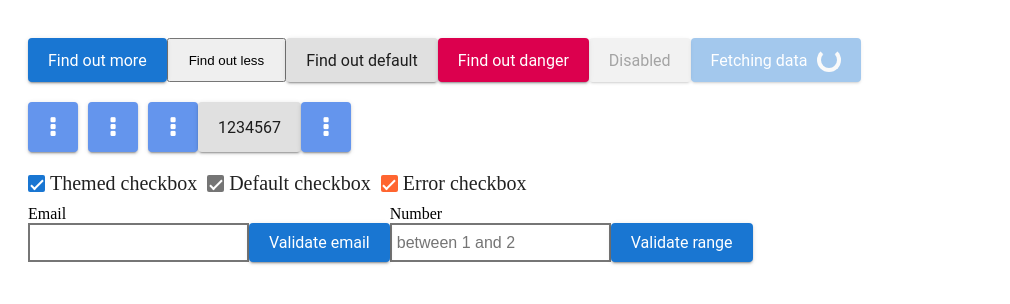
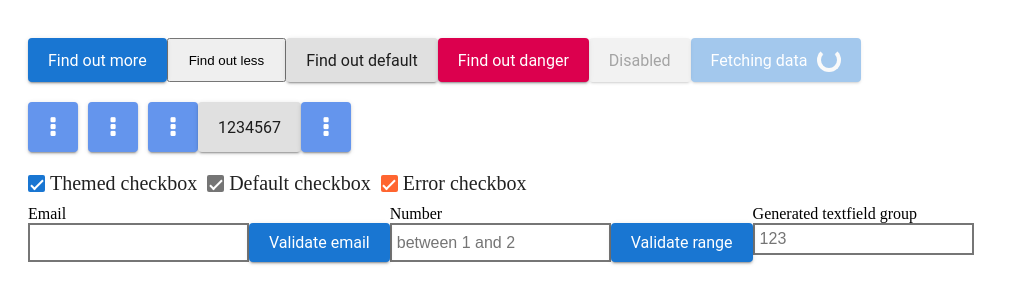
Before and after one commit to johnnyn2/jh-ui, a website with bundled scripts: page index.html in a window 1280 px wide. Shown: the whole page, without its empty margins (0-1010 px from the left). Built offline with nearby package versions, Linux system fonts and the light colour scheme.

Commit message:
add html string template for textifed and textfield group

```diff
--- a/index.html
+++ b/index.html
@@ -72,7 +72,7 @@
         </label>
     </div>
 
-    <div style="display: flex;">
+    <div id="textinput-container" style="display: flex;">
         <div class="jh-textfield-group">
             <label for="emailTextfield">Email</label>
             <div class="jh-textfield-row">
--- a/index.js
+++ b/index.js
@@ -104,6 +104,15 @@ document.addEventListener("DOMContentLoaded", e => {
         );
         console.log(isValid);
     });
+
+    const genTextfieldGrpHtml = JHTextFieldGroup.createElement({
+        textfieldGroupId: 'gen-textfield-grp',
+        label: 'Generated textfield group',
+        textfieldId: 'gen-textfield-grp-textfield',
+        placeholder: '123'
+    });
+    const genTextfieldGrp = new JHTextFieldGroup(genTextfieldGrpHtml);
+    document.getElementById('textinput-container').appendChild(genTextfieldGrpHtml);
 })
 
 window.JHElement=JHElement;
--- a/jh-ui/textfield-group/index.js
+++ b/jh-ui/textfield-group/index.js
@@ -19,7 +19,6 @@ class JHTextFieldGroup extends JHElement {
 
     validate(...validators) {
         const errObjs = validators.filter(v => !v.result);
-        console.log('errObjs: ', errObjs);
         const isValid = errObjs.length <= 0;
         if (isValid) {
             this.jhErrTxt.innerHTML = '&nbsp;';
@@ -33,12 +32,20 @@ class JHTextFieldGroup extends JHElement {
         return isValid;
     }
 
-    static html() {
-
+    static html({textfieldGroupId, label, textfieldId, placeholder}) {
+        return `
+            <div id="${textfieldGroupId}" class="jh-textfield-group">
+                <label for="${textfieldId}">${label}</label>
+                <div class="jh-textfield-row">
+                    <input id="${textfieldId}" class="jh-textfield" type="text" placeholder="${placeholder}">
+                </div>
+                <div class="jh-errtxt"></div>
+            </div>
+        `;
     }
 
-    static createElement(props) {
-        const jhTextFieldGroupHTML = this.html(props);
+    static createElement({textfieldGroupId, label, textfieldId, placeholder}) {
+        const jhTextFieldGroupHTML = this.html({textfieldGroupId, label, textfieldId, placeholder});
         const textfieldGroupElement = super.createHTMLElement(jhTextFieldGroupHTML);
         return textfieldGroupElement;
     }
--- a/jh-ui/textfield/index.js
+++ b/jh-ui/textfield/index.js
@@ -41,7 +41,7 @@ class JHTextField extends JHElement {
     }
 
     static html({id}) {
-
+        return `<input id="${id}" class="jh-textfield" type="text">`;
     }
 
     static createElement(props) {
```
